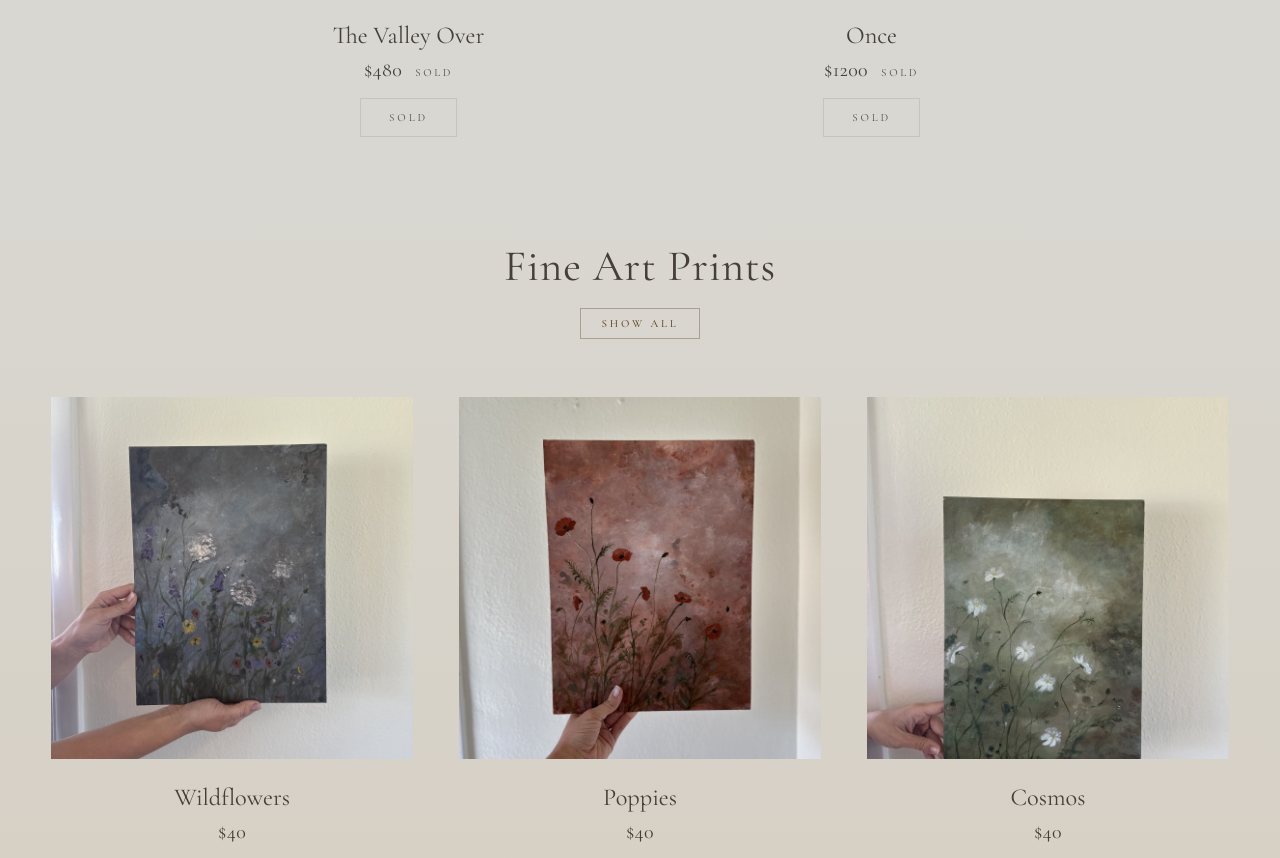
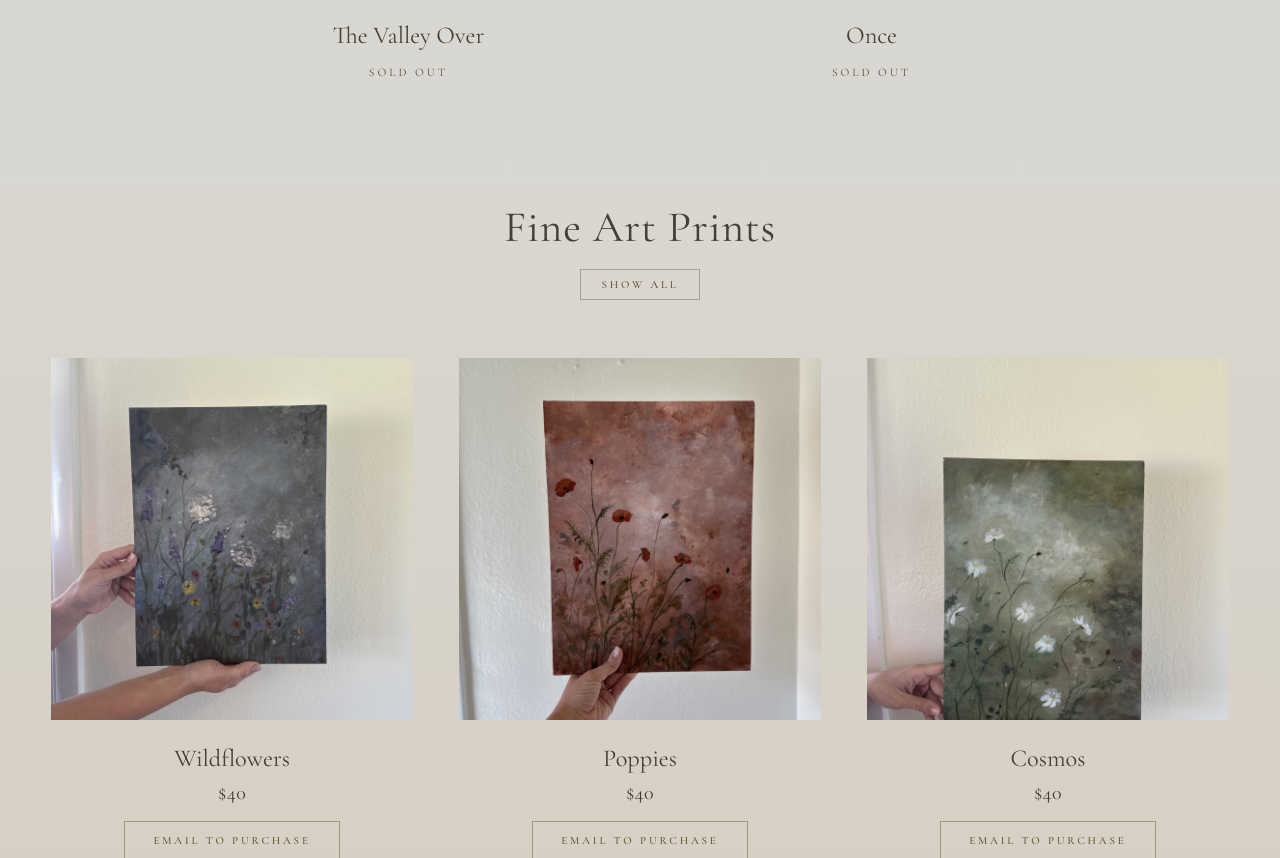
Before and after one commit to james-soderberg/viviansoderberg.com, a plain HTML site: page index.html in a window 1280 px wide. Shown: the part 1372-2230 px from the top of the page. Drawn offline with nearby package versions, Linux system fonts and the light colour scheme.

Commit message:
Show originals as Sold out with no price
All nine originals now read "Sold out" in place of a price on both the
shop cards and their listing pages. The three prints keep their $40.

The card previously carried "Sold out" beside the price and a second Sold
label below it; the duplicate is gone. With no price alongside it the
label no longer needs its separating margin, so it sits a touch larger and
wider-tracked.

Co-Authored-By: Claude Opus 5 (1M context) <noreply@anthropic.com>
Claude-Session: https://claude.ai/code/session_01UprEgQWNdtBx2WRq2s3QLj

```diff
--- a/index.html
+++ b/index.html
@@ -157,8 +157,8 @@
   }
   .card .price{display:block;font-size:20px;letter-spacing:.02em;margin-bottom:16px}
   .card .price .sold{
-    color:var(--ink-quiet);font-size:11px;letter-spacing:.24em;
-    text-transform:uppercase;margin-left:8px;
+    color:var(--ink-quiet);font-size:11.5px;letter-spacing:.26em;
+    text-transform:uppercase;
   }
   .buy{
     display:inline-block;text-decoration:none;color:var(--tan);
@@ -301,8 +301,7 @@
           </a>
           <figcaption>
             <a class="t" href="the-valley-over.html">The Valley Over</a>
-            <span class="price">$480 <span class="sold">Sold</span></span>
-            <span class="soldout">Sold</span>
+            <span class="price"><span class="sold">Sold out</span></span>
           </figcaption>
         </figure>
         <figure class="card">
@@ -312,8 +311,7 @@
           </a>
           <figcaption>
             <a class="t" href="once.html">Once</a>
-            <span class="price">$1200 <span class="sold">Sold</span></span>
-            <span class="soldout">Sold</span>
+            <span class="price"><span class="sold">Sold out</span></span>
           </figcaption>
         </figure>
 
@@ -326,8 +324,7 @@
           </a>
           <figcaption>
             <a class="t" href="memories-home.html">Memories Home</a>
-            <span class="price">$720 <span class="sold">Sold</span></span>
-            <span class="soldout">Sold</span>
+            <span class="price"><span class="sold">Sold out</span></span>
           </figcaption>
         </figure>
         <figure class="card">
@@ -336,8 +333,7 @@
           </a>
           <figcaption>
             <a class="t" href="somewhere-i-know.html">Somewhere I Know</a>
-            <span class="price">$720 <span class="sold">Sold</span></span>
-            <span class="soldout">Sold</span>
+            <span class="price"><span class="sold">Sold out</span></span>
           </figcaption>
         </figure>
         <figure class="card">
@@ -346,8 +342,7 @@
           </a>
           <figcaption>
             <a class="t" href="going.html">Going</a>
-            <span class="price">$520 <span class="sold">Sold</span></span>
-            <span class="soldout">Sold</span>
+            <span class="price"><span class="sold">Sold out</span></span>
           </figcaption>
         </figure>
         <figure class="card">
@@ -356,8 +351,7 @@
           </a>
           <figcaption>
             <a class="t" href="one-summer.html">One Summer</a>
-            <span class="price">$480 <span class="sold">Sold</span></span>
-            <span class="soldout">Sold</span>
+            <span class="price"><span class="sold">Sold out</span></span>
           </figcaption>
         </figure>
         <figure class="card">
@@ -366,8 +360,7 @@
           </a>
           <figcaption>
             <a class="t" href="between-dreams.html">Between Dreams</a>
-            <span class="price">$320 <span class="sold">Sold</span></span>
-            <span class="soldout">Sold</span>
+            <span class="price"><span class="sold">Sold out</span></span>
           </figcaption>
         </figure>
         <figure class="card">
@@ -376,8 +369,7 @@
           </a>
           <figcaption>
             <a class="t" href="poppies-at-dusk.html">Poppies at Dusk</a>
-            <span class="price">$152 <span class="sold">Sold</span></span>
-            <span class="soldout">Sold</span>
+            <span class="price"><span class="sold">Sold out</span></span>
           </figcaption>
         </figure>
         <figure class="card">
@@ -386,8 +378,7 @@
           </a>
           <figcaption>
             <a class="t" href="almost.html">Almost</a>
-            <span class="price">$152 <span class="sold">Sold</span></span>
-            <span class="soldout">Sold</span>
+            <span class="price"><span class="sold">Sold out</span></span>
           </figcaption>
         </figure>
       </div>
```
Also changed, not shown: almost.html (+1 -2 lines), between-dreams.html (+1 -2 lines), going.html (+1 -2 lines), memories-home.html (+1 -2 lines), once.html (+1 -2 lines), one-summer.html (+1 -2 lines), poppies-at-dusk.html (+1 -2 lines), somewhere-i-know.html (+1 -2 lines), the-valley-over.html (+1 -2 lines).
